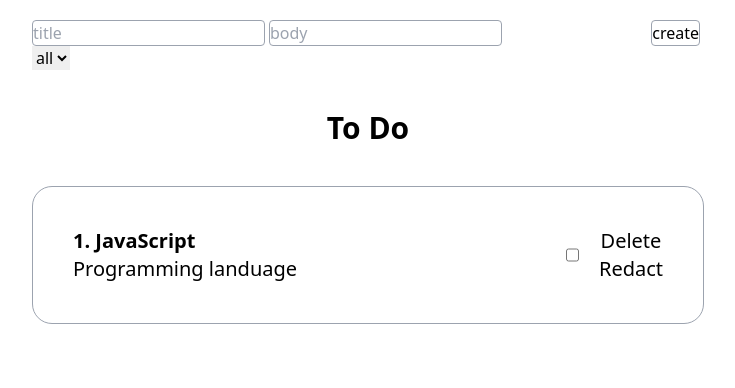
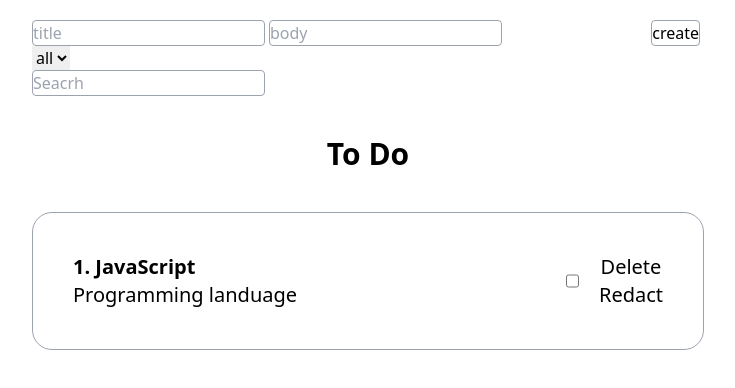
Before and after one commit to ArseniySemenenko/todo, a React (Create React App) app: page / in a window 1280 px wide. Shown: the top 388 px of the page, without its empty margins (272-1007 px from the left). Built offline with nearby package versions, Linux system fonts and the light colour scheme.

Commit message:
Added Search

```diff
--- a/src/App.tsx
+++ b/src/App.tsx
@@ -2,6 +2,7 @@ import React, {useState} from 'react';
 import {IPost} from "./models";
 import List from "./components/List";
 import Form from "./components/Form";
+import Filter from './components/Filter';
 
 function App() {
     //all posts
@@ -73,6 +74,10 @@ function App() {
         setRender(posts);
     }
 
+    function filter(sub:String){
+        setRender(posts.filter(post => post.title.toLowerCase().includes(sub.toLocaleLowerCase())))
+    }
+
   return (
     <div className="container max-w-2xl ml-auto mr-auto">
         <Form createPost={createItem}/>
@@ -85,6 +90,7 @@ function App() {
                 tags.map(tag => <option>{tag}</option>)
             }
         </select>
+        <Filter filter={filter}/>
         <List red={redactPost} del={deleteItem} posts={render} title={"To Do"}/>
     </div>
   );
--- /dev/null
+++ b/src/components/Filter.tsx
@@ -0,0 +1,29 @@
+import React from 'react';
+
+interface IProps{
+    filter: (sub: String) => void,
+}
+
+export default function Filter({filter}: IProps) {
+  return (
+    <div
+        className='Filter'
+    >
+        <form
+            className=''
+            onSubmit={(e) => {
+                e.preventDefault();
+            }}
+        >
+            <input
+                className="border border-gray-400 rounded mr-1"
+                type="text"
+                placeholder='Seacrh'
+                onChange={(e) => {
+                    filter(e.target.value);
+                }}
+            />
+        </form>
+    </div>
+  )
+}
```
